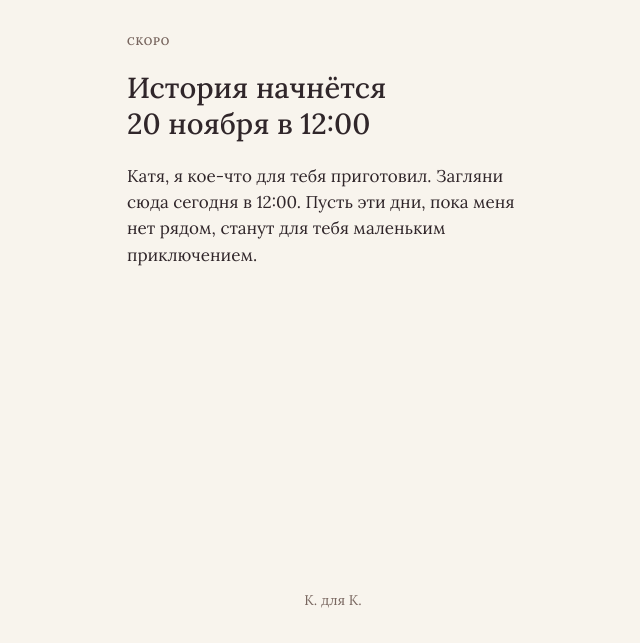
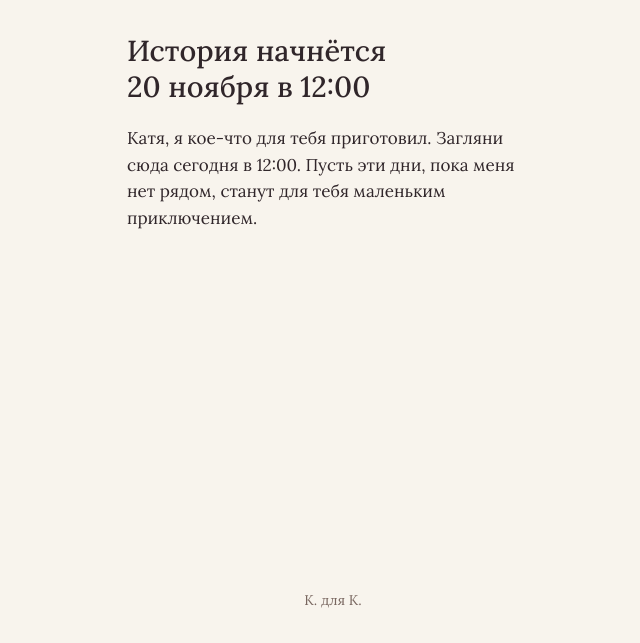
Before and after one commit to mordvovkirill-oss/story, a plain HTML site: page index.html in a window 1280 px wide. Shown: the part 149-792 px from the top of the page, without its empty margins (307-947 px from the left). Drawn offline with Linux system fonts and the light colour scheme.

Commit message:
Add files via upload

```diff
--- a/index.html
+++ b/index.html
@@ -335,7 +335,7 @@ function step(ch, fn) { STEPS.push({ ch: ch, fn: fn }); }
 /* Глава 1 */
 step(1, function () {
   if (!isOpen(1)) {
-    h('<p class="eyebrow">Скоро</p><h2>История начнётся ' + CONFIG.openText[1] + '</h2>' +
+    h('<h2>История начнётся ' + CONFIG.openText[1] + '</h2>' +
       '<p>Катя, я кое-что для тебя приготовил. Загляни сюда сегодня в 12:00. Пусть эти дни, пока меня нет рядом, станут для тебя маленьким приключением.</p>');
     return;
   }
```
